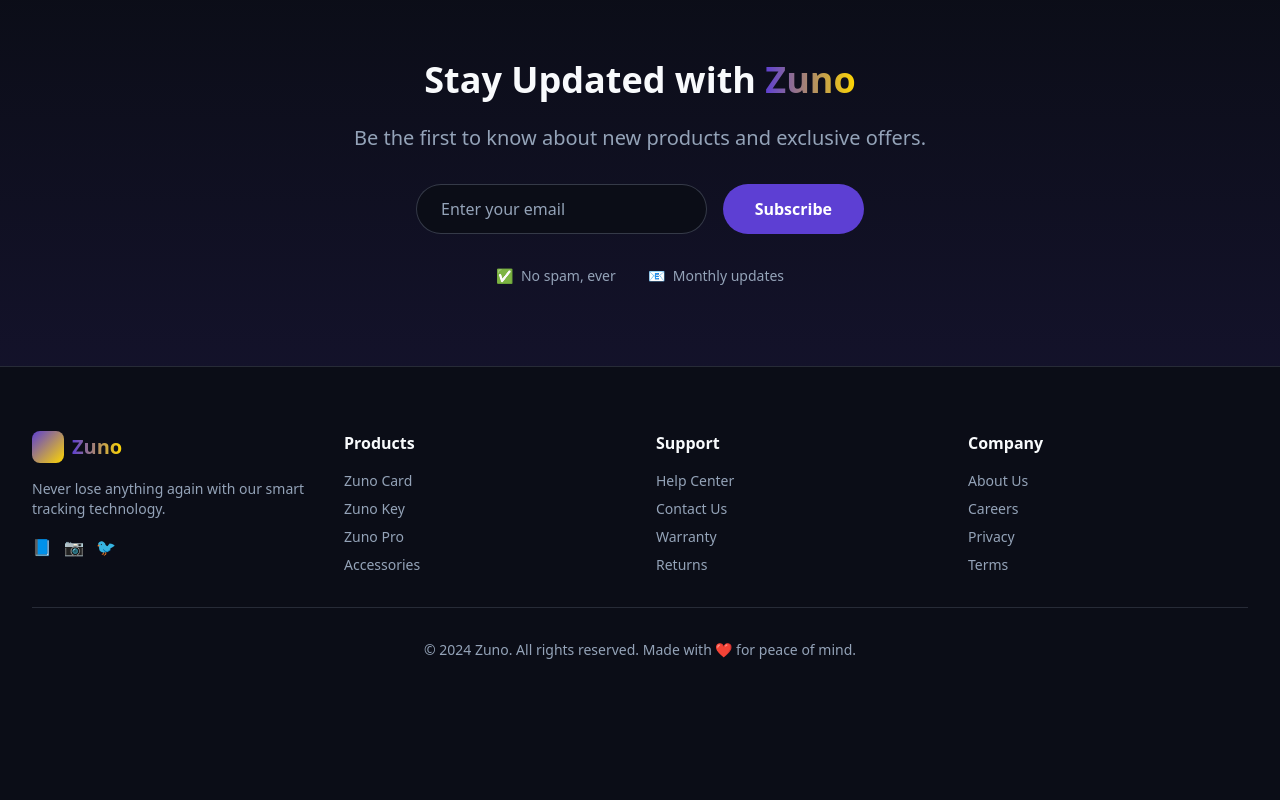
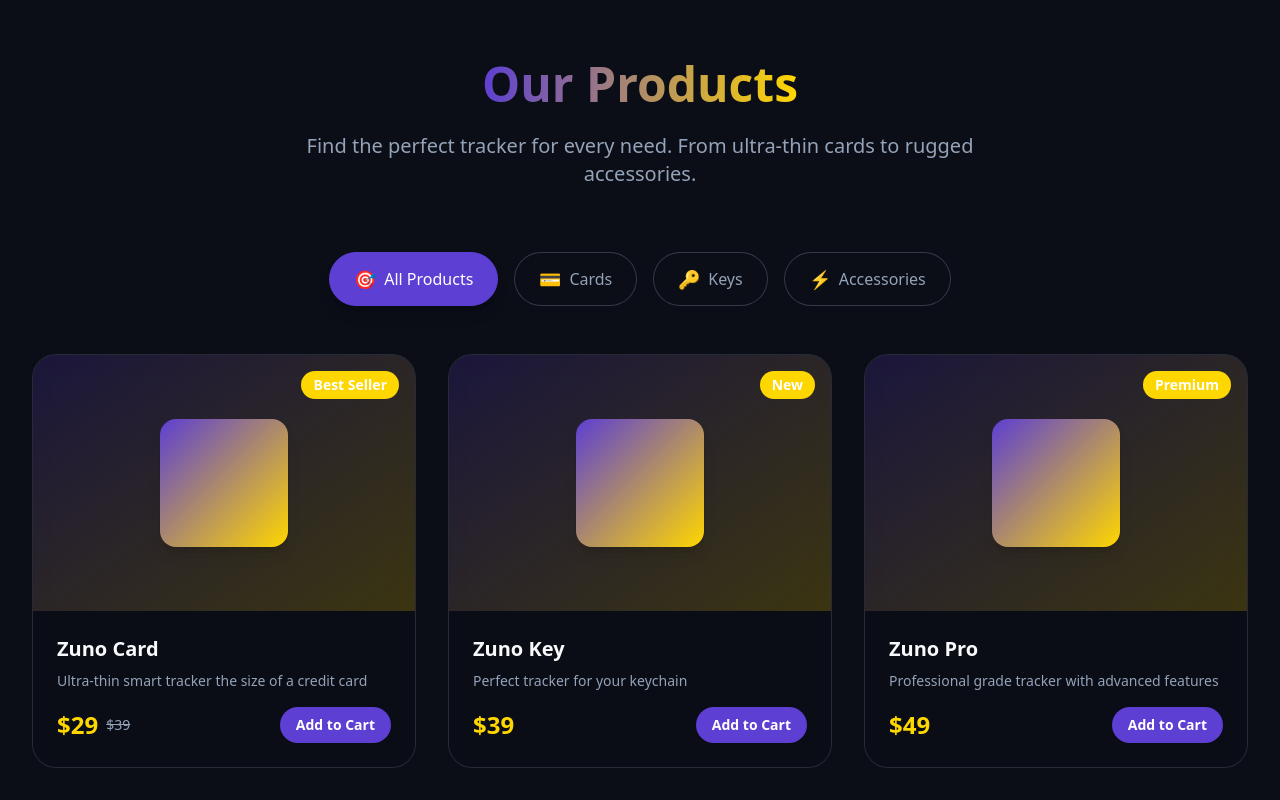
Before and after one commit to monikasaxena69-rgb/Tagz-headless-store, a Next.js app: page / in a window 1280 px wide. Shown: the part 820-1620 px from the top of the page. Before the commit the page ends 1544 px from the top, so only its background shows below. Built offline with nearby package versions, Linux system fonts and the light colour scheme.

Commit message:
Create ProductShowcase.tsx

```diff
--- /dev/null
+++ b/components/ProductShowcase.tsx
@@ -0,0 +1,135 @@
+import { useState } from 'react';
+
+export default function ProductShowcase() {
+  const [activeCategory, setActiveCategory] = useState('all');
+
+  const products = [
+    {
+      id: 1,
+      name: "Zuno Card",
+      price: "$29",
+      originalPrice: "$39",
+      category: "cards",
+      badge: "Best Seller",
+      description: "Ultra-thin smart tracker the size of a credit card"
+    },
+    {
+      id: 2,
+      name: "Zuno Key",
+      price: "$39",
+      category: "keys",
+      badge: "New",
+      description: "Perfect tracker for your keychain"
+    },
+    {
+      id: 3,
+      name: "Zuno Pro",
+      price: "$49",
+      category: "cards",
+      badge: "Premium",
+      description: "Professional grade tracker with advanced features"
+    },
+    {
+      id: 4,
+      name: "Charging Pad",
+      price: "$19",
+      category: "accessories",
+      description: "Wireless charging station for your Zuno devices"
+    },
+    {
+      id: 5,
+      name: "Protective Case",
+      price: "$12",
+      category: "accessories",
+      description: "Durable silicone case for extra protection"
+    },
+    {
+      id: 6,
+      name: "Zuno Sticker",
+      price: "$24",
+      category: "cards",
+      badge: "New",
+      description: "Adhesive tracker that sticks to any surface"
+    }
+  ];
+
+  const categories = [
+    { id: 'all', name: 'All Products', icon: '🎯' },
+    { id: 'cards', name: 'Cards', icon: '💳' },
+    { id: 'keys', name: 'Keys', icon: '🔑' },
+    { id: 'accessories', name: 'Accessories', icon: '⚡' }
+  ];
+
+  const filteredProducts = activeCategory === 'all'
+    ? products
+    : products.filter(product => product.category === activeCategory);
+
+  return (
+    <section id="products" className="py-20 px-4 sm:px-6 lg:px-8 bg-background">
+      <div className="max-w-7xl mx-auto">
+        <div className="text-center mb-16">
+          <h2 className="text-4xl md:text-5xl font-bold text-text-light mb-6">
+            <span className="bg-gradient-to-r from-primary to-highlight bg-clip-text text-transparent">
+              Our Products
+            </span>
+          </h2>
+          <p className="text-xl text-text-muted max-w-3xl mx-auto">
+            Find the perfect tracker for every need. From ultra-thin cards to rugged accessories.
+          </p>
+        </div>
+
+        <div className="flex flex-wrap justify-center gap-4 mb-12">
+          {categories.map((category) => (
+            <button
+              key={category.id}
+              onClick={() => setActiveCategory(category.id)}
+              className={`flex items-center space-x-2 px-6 py-3 rounded-full border transition-all duration-300 ${
+                activeCategory === category.id
+                  ? 'bg-primary text-white border-primary shadow-lg'
+                  : 'bg-background border-text-muted/30 text-text-muted hover:border-highlight hover:text-highlight'
+              }`}
+            >
+              <span className="text-lg">{category.icon}</span>
+              <span className="font-medium">{category.name}</span>
+            </button>
+          ))}
+        </div>
+
+        <div className="grid grid-cols-1 md:grid-cols-2 lg:grid-cols-3 gap-8">
+          {filteredProducts.map((product) => (
+            <div
+              key={product.id}
+              className="group bg-background/50 backdrop-blur-md border border-text-muted/20 rounded-3xl overflow-hidden hover:border-highlight/50 transition-all duration-300 transform hover:scale-105"
+            >
+              <div className="relative h-64 bg-gradient-to-br from-primary/20 to-highlight/20 flex items-center justify-center">
+                <div className="w-32 h-32 bg-gradient-to-br from-primary to-highlight rounded-2xl shadow-lg group-hover:rotate-6 transition-transform duration-300" />
+                {product.badge && (
+                  <div className="absolute top-4 right-4 bg-highlight text-white px-3 py-1 rounded-full text-sm font-semibold">
+                    {product.badge}
+                  </div>
+                )}
+              </div>
+
+              <div className="p-6">
+                <h3 className="text-xl font-semibold text-text-light mb-2">{product.name}</h3>
+                <p className="text-text-muted text-sm mb-4">{product.description}</p>
+
+                <div className="flex items-center justify-between">
+                  <div className="flex items-center space-x-2">
+                    <span className="text-2xl font-bold text-highlight">{product.price}</span>
+                    {product.originalPrice && (
+                      <span className="text-sm text-text-muted line-through">{product.originalPrice}</span>
+                    )}
+                  </div>
+                  <button className="bg-primary hover:bg-primary/80 text-white px-4 py-2 rounded-full text-sm font-semibold transition-colors duration-200">
+                    Add to Cart
+                  </button>
+                </div>
+              </div>
+            </div>
+          ))}
+        </div>
+      </div>
+    </section>
+  );
+}
```
